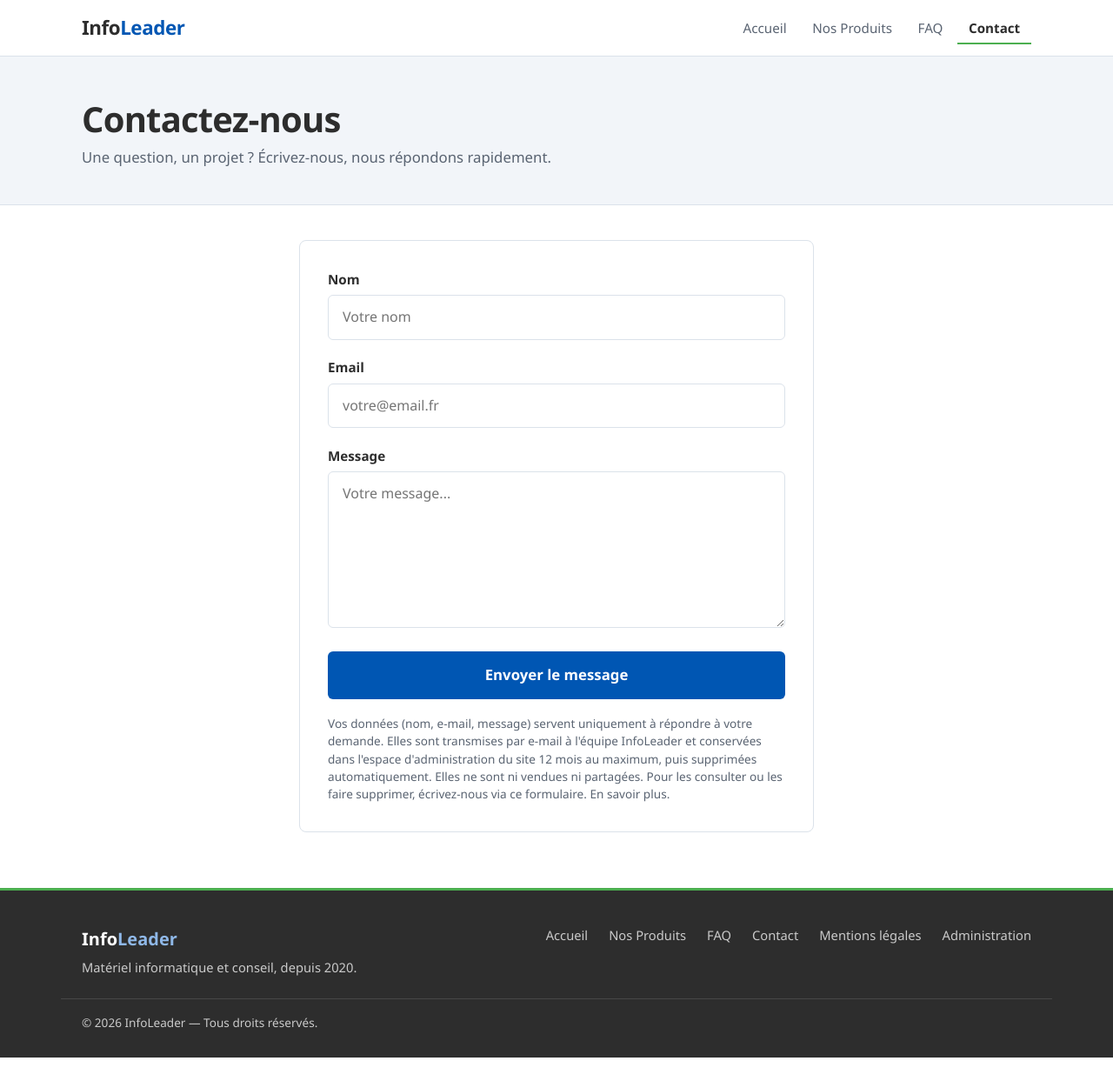
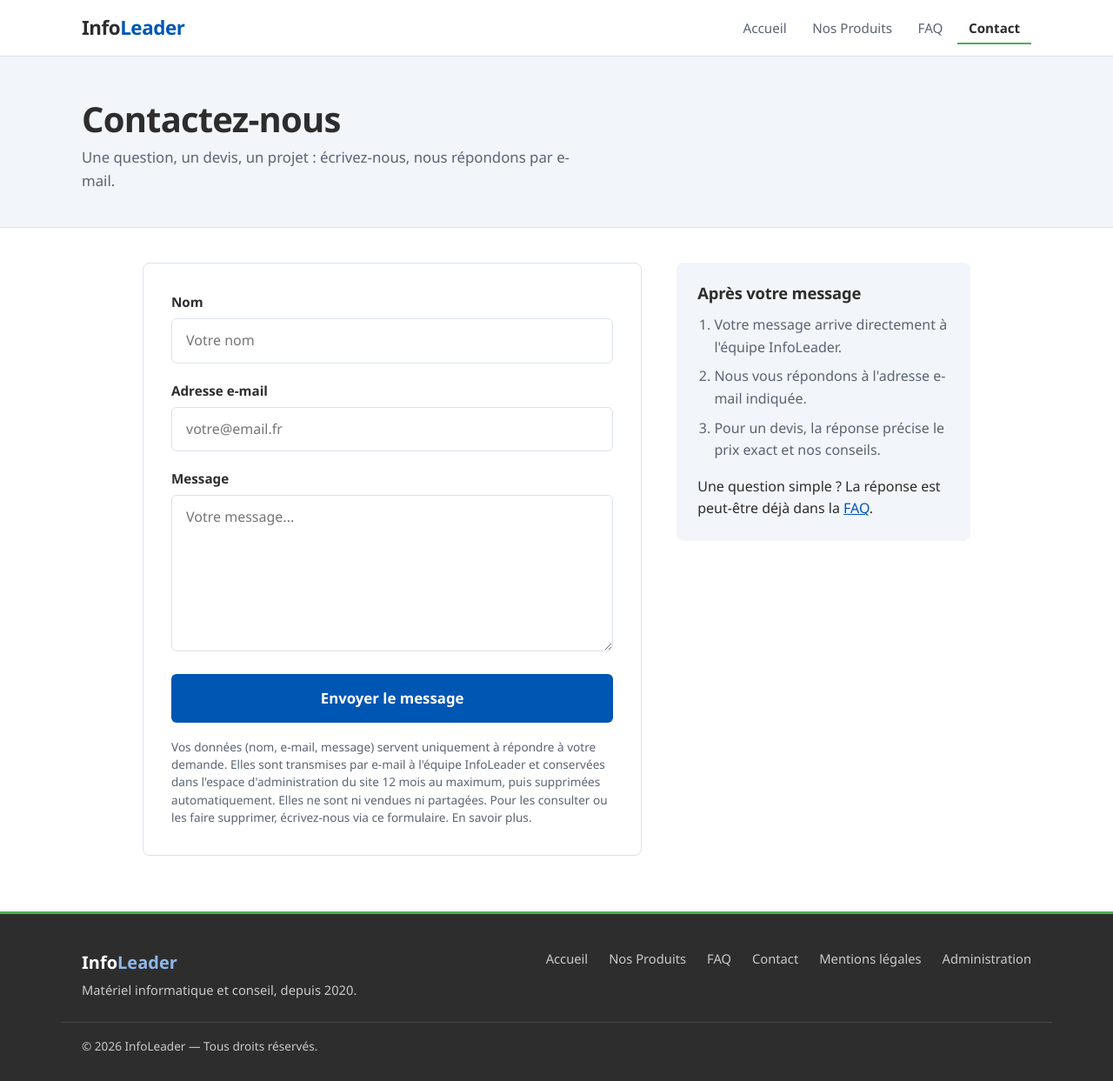
Before and after one commit to mathyouadr/tp-infoleader-php, a PHP site: page /infoleader-tp2ter/contact.php in a window 1280 px wide. Shown: the whole page at 87% size. Before the commit the page ends 1216 px from the top, so only its background shows below. Run offline with PHP 8.4, Linux system fonts and the light colour scheme; some libraries are stand-ins or nearby versions.

Commit message:
TP 2ter : refonte UI/UX du site public
- Visuels produits clairs « fiche technique » à la place des dégradés sombres
- « Demander un devis » sur chaque carte, message de contact pré-rempli
- Accueil : accroche concrète + parcours en 3 étapes
- Contact sur deux colonnes avec « Après votre message »
- AMELIORATIONS.md complété

```diff
--- a/app/site.php
+++ b/app/site.php
@@ -104,9 +104,11 @@ function product_card(array $product, string $headingTag = 'h2'): string
     $name = e($product['name']);
     $description = e($product['description']);
     $price = e(format_price($product['price']));
+    // Lien vers le formulaire de contact, message pré-rempli avec le nom de l'article
+    $quote = e(site_base() . 'contact.php?produit=' . rawurlencode($product['name']) . '#contenu');
     // Sans image : grande initiale sur fond teinté
     $image = $product['image']
-        ? '<img src="' . e($product['image']) . '" alt="Photo : ' . $name . '" loading="lazy" decoding="async">'
+        ? '<img src="' . e($product['image']) . '" alt="' . $name . '" loading="lazy" decoding="async">'
         : '<span class="product-card__placeholder" aria-hidden="true">' . e(mb_substr($product['name'], 0, 1)) . '</span>';
     return <<<HTML
 <article class="product-card" data-name="$name" data-description="$description">
@@ -114,7 +116,10 @@ function product_card(array $product, string $headingTag = 'h2'): string
     <div class="product-card__body">
         <$headingTag class="product-card__name">$name</$headingTag>
         <p class="product-card__description">$description</p>
-        <p class="product-card__price">$price</p>
+        <div class="product-card__footer">
+            <p class="product-card__price">$price</p>
+            <a class="product-card__quote" href="$quote">Demander un devis</a>
+        </div>
     </div>
 </article>
 HTML;
--- a/contact.php
+++ b/contact.php
@@ -19,6 +19,12 @@ $success = false;
 $nom = '';
 $email = '';
 $message = '';
+
+// Arrivée depuis « Demander un devis » : message pré-rempli avec le nom de l'article
+$produit = mb_substr(trim((string) ($_GET['produit'] ?? '')), 0, 120);
+if (!is_post() && $produit !== '') {
+    $message = "Bonjour,\n\nJe souhaite recevoir un devis pour : $produit.\nQuantité : \n\nMerci.";
+}
 
 // Traitement du formulaire uniquement en cas d'envoi POST
 if (is_post()) {
@@ -82,7 +88,7 @@ site_header('Contact', 'Écrivez à InfoLeader : une question, un devis, un proj
         <div class="page-header__inner">
             <h1>Contactez-nous</h1>
             <p class="page-header__sub">
-                Une question, un projet ? Écrivez-nous, nous répondons rapidement.
+                Une question, un devis, un projet : écrivez-nous, nous répondons par e-mail.
             </p>
         </div>
     </header>
@@ -100,6 +106,8 @@ site_header('Contact', 'Écrivez à InfoLeader : une question, un devis, un proj
 
         <?php else: ?>
 
+          <div class="contact-layout">
+            <div>
             <!-- Erreurs renvoyées par PHP -->
             <?php if ($errors): ?>
                 <div id="server-errors" class="alert alert--error" role="alert">
@@ -120,7 +128,7 @@ site_header('Contact', 'Écrivez à InfoLeader : une question, un devis, un proj
                 </div>
 
                 <div class="form-control">
-                    <label for="contact-email">Email</label>
+                    <label for="contact-email">Adresse e-mail</label>
                     <input type="email" id="contact-email" name="email" value="<?= e($email) ?>"
                            placeholder="votre@email.fr" required autocomplete="email">
                 </div>
@@ -143,6 +151,19 @@ site_header('Contact', 'Écrivez à InfoLeader : une question, un devis, un proj
                     <a href="mentions-legales.php#donnees">En savoir plus</a>.
                 </p>
             </form>
+            </div>
+
+            <!-- Ce qui se passe après l'envoi -->
+            <aside class="contact-aside" aria-labelledby="after-title">
+                <h2 id="after-title">Après votre message</h2>
+                <ol>
+                    <li>Votre message arrive directement à l'équipe InfoLeader.</li>
+                    <li>Nous vous répondons à l'adresse e-mail indiquée.</li>
+                    <li>Pour un devis, la réponse précise le prix exact et nos conseils.</li>
+                </ol>
+                <p>Une question simple ? La réponse est peut-être déjà dans la <a href="faq.php">FAQ</a>.</p>
+            </aside>
+          </div>
 
         <?php endif; ?>
 
--- a/style.css
+++ b/style.css
@@ -594,8 +668,44 @@ img {
 /* ============================================
    11. Formulaires (contact + admin)
    ============================================ */
+/* Contact : formulaire + encart « après votre message » */
+.contact-layout {
+    display: grid;
+    grid-template-columns: minmax(0, 1.7fr) minmax(0, 1fr);
+    gap: 2.5rem;
+    align-items: start;
+}
+
+.contact-aside {
+    padding: 1.5rem;
+    background-color: var(--mist);
+    border-radius: var(--radius);
+    line-height: 1.6;
+}
+
+.contact-aside h2 {
+    font-size: 1.15rem;
+    margin-bottom: 0.8rem;
+}
+
+.contact-aside ol {
+    list-style: decimal;
+    padding-left: 1.2rem;
+    margin-bottom: 1rem;
+    color: var(--gray-text);
+}
+
+.contact-aside li {
+    margin-bottom: 0.5rem;
+}
+
+.contact-aside a {
+    color: var(--blue);
+    text-decoration: underline;
+}
+
 .contact-wrap {
-    max-width: 640px;
+    max-width: 1000px;
     width: 100%;
     margin: 0 auto;
     padding: 2.5rem 1.5rem 4rem;
```
Also changed, not shown: other parts of style.css (+85 -2 lines), AMELIORATIONS.md (+4 -0 lines), index.php (+23 -4 lines), assets/products/casque.jpg, assets/products/clavier.jpg, assets/products/ecran.jpg, assets/products/hub.jpg, assets/products/souris.jpg, assets/products/webcam.jpg.
